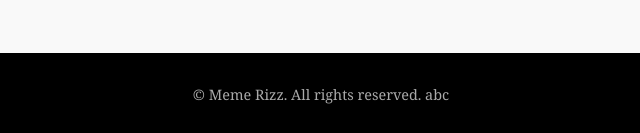
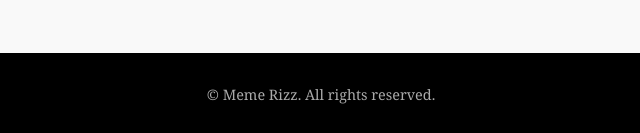
Before and after one commit to Milara-gregory/memerizz, a plain HTML site: page index.html in a window 1280 px wide. Shown: the part 2085-2218 px from the top of the page, 319-959 px from the left. Drawn offline with Linux system fonts and the light colour scheme.

Commit message:
Update index.html

```diff
--- a/index.html
+++ b/index.html
@@ -242,7 +242,7 @@
   </section>
 
   <footer>
-    &copy; Meme Rizz. All rights reserved. abc
+    &copy; Meme Rizz. All rights reserved.
   </footer>
 
   <script>
```
